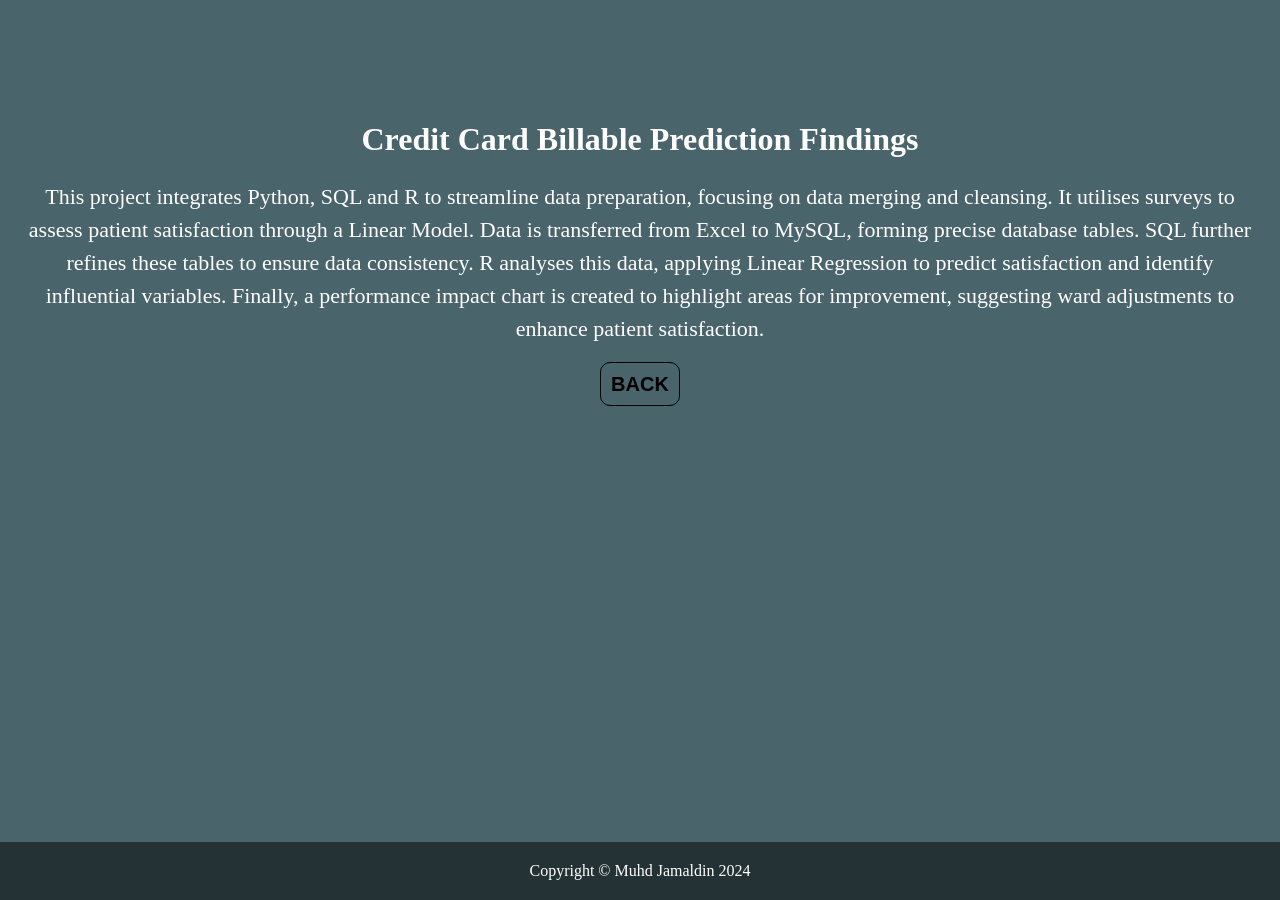
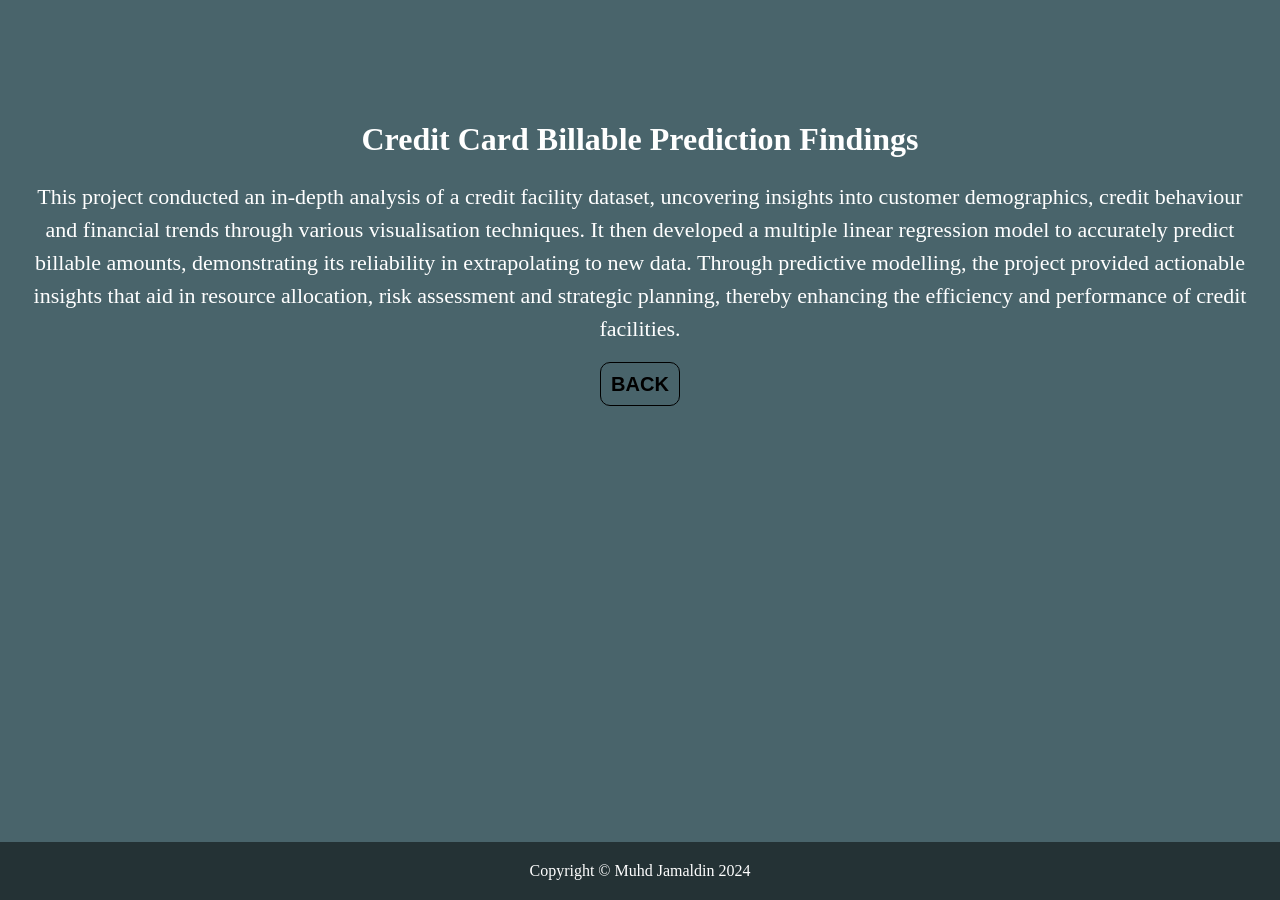
Before and after one commit to Md-Khid/Md-Khid, a Jekyll site: the page 3.html, which Jekyll copies as it is, in a window 1280 px wide. Built offline with Jekyll 4.4.1, drawn with Linux system fonts in a browser that asks for light colours.

Commit message:
Update 3.html

```diff
--- a/3.html
+++ b/3.html
@@ -70,12 +70,12 @@
 <!-- Main Content -->
 <div class="container">
     <!-- Your main content goes here -->
-    <p>This project integrates Python, SQL and R to streamline data preparation, focusing on data merging and
-              cleansing. It utilises surveys to assess patient satisfaction through a Linear Model. Data is transferred
-              from Excel to MySQL, forming precise database tables. SQL further refines these tables to ensure data consistency.
-              R analyses this data, applying Linear Regression to predict satisfaction and identify influential variables.
-              Finally, a performance impact chart is created to highlight areas for improvement, suggesting ward adjustments to
-              enhance patient satisfaction.
+    <p>This project conducted an in-depth analysis of a credit facility dataset, uncovering insights into customer
+              demographics, credit behaviour and financial trends through various visualisation techniques. It then developed
+              a multiple linear regression model to accurately predict billable amounts, demonstrating its reliability in
+              extrapolating to new data. Through predictive modelling, the project provided actionable insights that aid in
+              resource allocation, risk assessment and strategic planning, thereby enhancing the efficiency and performance
+              of credit facilities.
     </p>
     <!-- Back Button -->
     <p style="text-align: center;">
```
